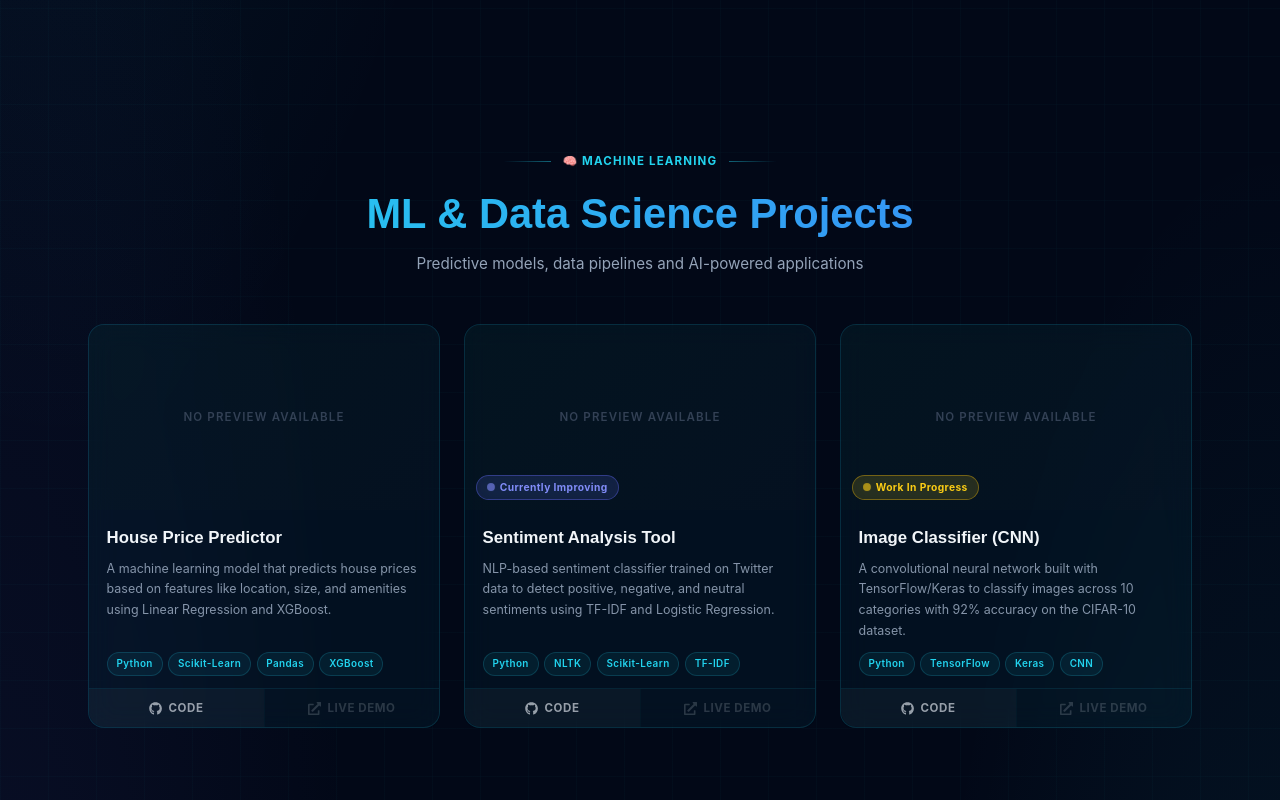
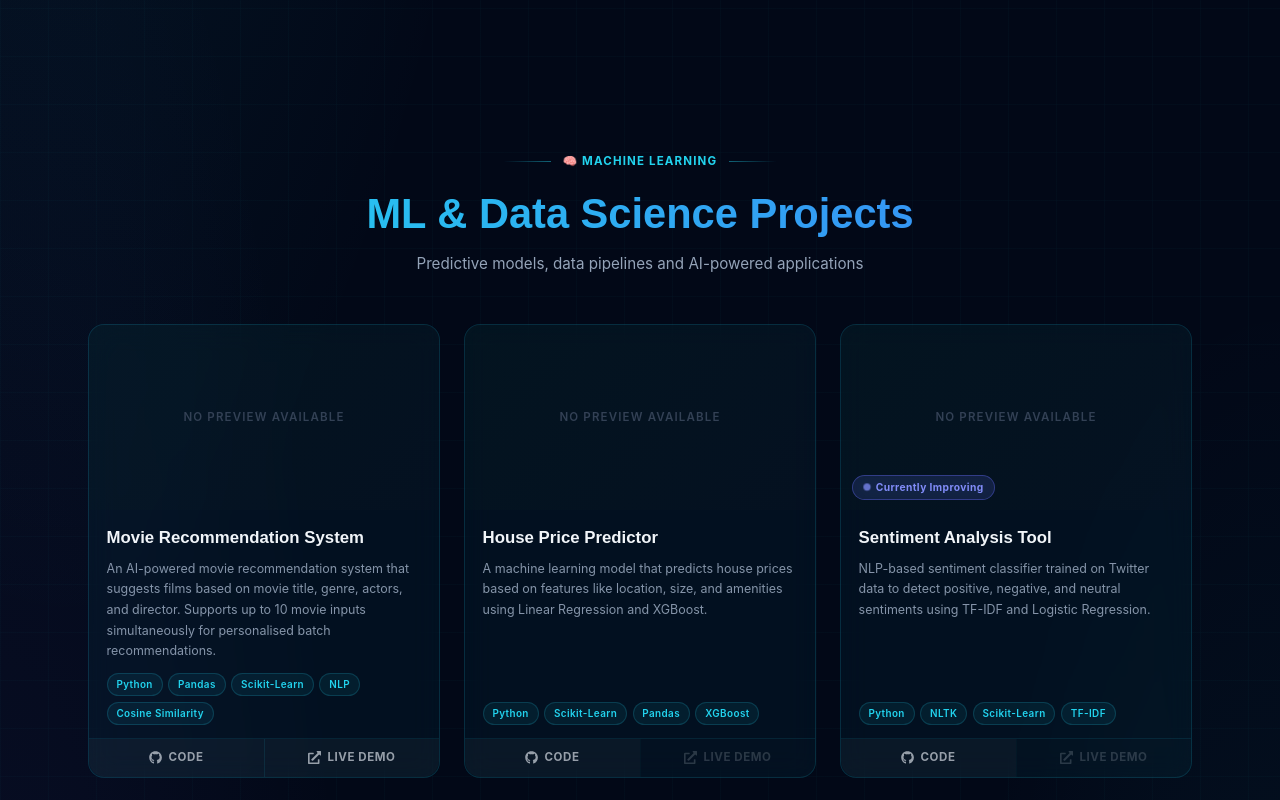
Before and after one commit to Mdjunaid06/portfolio, a React (Vite) app in the folder client/: page / in a window 1280 px wide. Shown: the part 1720-2520 px from the top of the page. Built offline with nearby package versions, Linux system fonts and the light colour scheme; no server answers.

Commit message:
everything is done

```diff
--- a/client/src/data/projects.js
+++ b/client/src/data/projects.js
@@ -34,31 +34,26 @@ export const mlProjects = [
     id: 1,
 
     // ✏️ Project name shown as the card heading
-    title: "House Price Predictor",
+    title: "Movie Recommendation System",
 
     // ✏️ Short description shown on the card (2-3 sentences max)
     description:
-      "A machine learning model that predicts house prices based on features like location, size, and amenities using Linear Regression and XGBoost.",
+      "An AI-powered movie recommendation system that suggests films based on movie title, genre, actors, and director. Supports up to 10 movie inputs simultaneously for personalised batch recommendations.",
 
     // ✏️ Project screenshot/preview image
     // → Put your image in the /public/projects/ folder
-    // → Then set the path like:  image: "/projects/house-price.png"
+    // → Then set the path like:  image: "/projects/movie-recommender.png"
     // → Leave empty string ""  if you have no image yet
     image: "",
 
     // ✏️ Your GitHub repository link for this project
-    // → Example: "https://github.com/yourusername/house-price-predictor"
-    // → Set to ""  if repo is private or not available
-    github: "https://github.com",
+    github: "https://github.com/Mdjunaid06/movie-recommender",
 
-    // ✏️ Live deployed link (Vercel, Netlify, Render, etc.)
-    // → Example: "https://house-price-predictor.vercel.app"
-    // → Set to ""  if not deployed yet — button will show as disabled
-    live: "",
+    // ✏️ Live deployed link — set "" if not deployed yet
+    live: "https://movie-recommender-eight-gules.vercel.app",
 
     // ✏️ Tech stack tags shown as pills on the card
-    // → Add or remove any technology names inside the array
-    tags: ["Python", "Scikit-Learn", "Pandas", "XGBoost"],
+    tags: ["Python", "Pandas", "Scikit-Learn", "NLP", "Cosine Similarity"],
 
     // ✏️ Current status of this project — see STATUS GUIDE above
     status: "completed",
@@ -71,26 +66,26 @@ export const mlProjects = [
     id: 2,
 
     // ✏️ Project name
-    title: "Sentiment Analysis Tool",
+    title: "House Price Predictor",
 
     // ✏️ Description
     description:
-      "NLP-based sentiment classifier trained on Twitter data to detect positive, negative, and neutral sentiments using TF-IDF and Logistic Regression.",
+      "A machine learning model that predicts house prices based on features like location, size, and amenities using Linear Regression and XGBoost.",
 
-    // ✏️ Image path — see PROJECT 1 for instructions
+    // ✏️ Image path
     image: "",
 
     // ✏️ GitHub repo link
     github: "https://github.com",
 
-    // ✏️ Live link — set "" if not deployed
+    // ✏️ Live link
     live: "",
 
     // ✏️ Tech stack
-    tags: ["Python", "NLTK", "Scikit-Learn", "TF-IDF"],
+    tags: ["Python", "Scikit-Learn", "Pandas", "XGBoost"],
 
-    // ✏️ Status: "completed" | "working" | "updating"
-    status: "updating",
+    // ✏️ Status
+    status: "completed",
   },
   // ── END PROJECT 2 ──────────────────────────────────────────────
 
@@ -98,6 +93,35 @@ export const mlProjects = [
   // ── PROJECT 3 ──────────────────────────────────────────────────
   {
     id: 3,
+
+    // ✏️ Project name
+    title: "Sentiment Analysis Tool",
+
+    // ✏️ Description
+    description:
+      "NLP-based sentiment classifier trained on Twitter data to detect positive, negative, and neutral sentiments using TF-IDF and Logistic Regression.",
+
+    // ✏️ Image path
+    image: "",
+
+    // ✏️ GitHub repo link
+    github: "https://github.com",
+
+    // ✏️ Live link
+    live: "",
+
+    // ✏️ Tech stack
+    tags: ["Python", "NLTK", "Scikit-Learn", "TF-IDF"],
+
+    // ✏️ Status
+    status: "updating",
+  },
+  // ── END PROJECT 3 ──────────────────────────────────────────────
+
+
+  // ── PROJECT 4 ──────────────────────────────────────────────────
+  {
+    id: 4,
 
     // ✏️ Project name
     title: "Image Classifier (CNN)",
@@ -121,7 +145,7 @@ export const mlProjects = [
     // ✏️ Status
     status: "working",
   },
-  // ── END PROJECT 3 ──────────────────────────────────────────────
+  // ── END PROJECT 4 ──────────────────────────────────────────────
 
 
   // ── HOW TO ADD A NEW ML PROJECT ────────────────────────────────
@@ -129,11 +153,11 @@ export const mlProjects = [
   // and fill in your details. Make sure to increment the id number.
   //
   // {
-  //   id: 4,
+  //   id: 5,
   //   title: "Your Project Name",
   //   description: "What does this project do? Keep it 2-3 sentences.",
   //   image: "/projects/your-image.png",
-  //   github: "https://github.com/yourusername/your-repo",
+  //   github: "https://github.com/Mdjunaid06/your-repo",
   //   live: "https://your-project.vercel.app",
   //   tags: ["Python", "YourTech", "AnotherTech"],
   //   status: "completed",
@@ -165,7 +189,7 @@ export const mernProjects = [
     image: "",
 
     // ✏️ GitHub repo link
-    github: "https://github.com",
+    github: "https://github.com/Mdjunaid06/portfolio",
 
     // ✏️ Live link
     live: "",
@@ -246,7 +270,7 @@ export const mernProjects = [
   //   title: "Your Project Name",
   //   description: "What does this project do? Keep it 2-3 sentences.",
   //   image: "/projects/your-image.png",
-  //   github: "https://github.com/yourusername/your-repo",
+  //   github: "https://github.com/Mdjunaid06/your-repo",
   //   live: "https://your-project.vercel.app",
   //   tags: ["React", "YourTech", "AnotherTech"],
   //   status: "completed",
```
Also changed, not shown: client/src/assets/images/movie.png (added).
